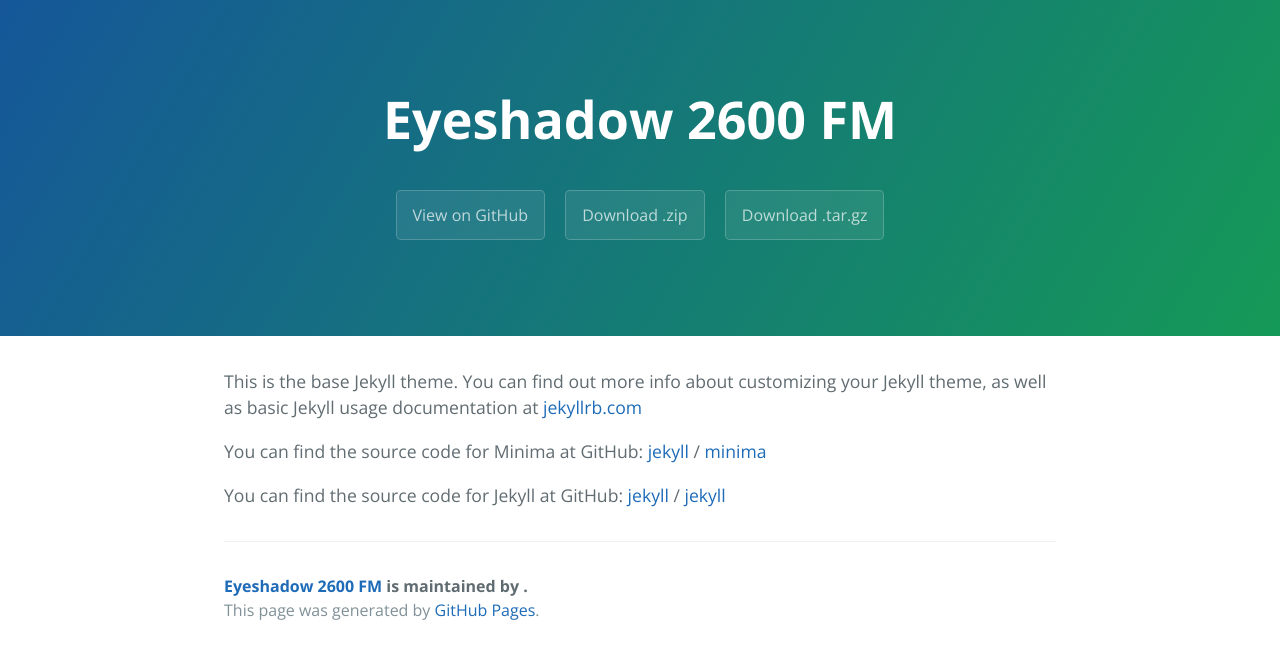
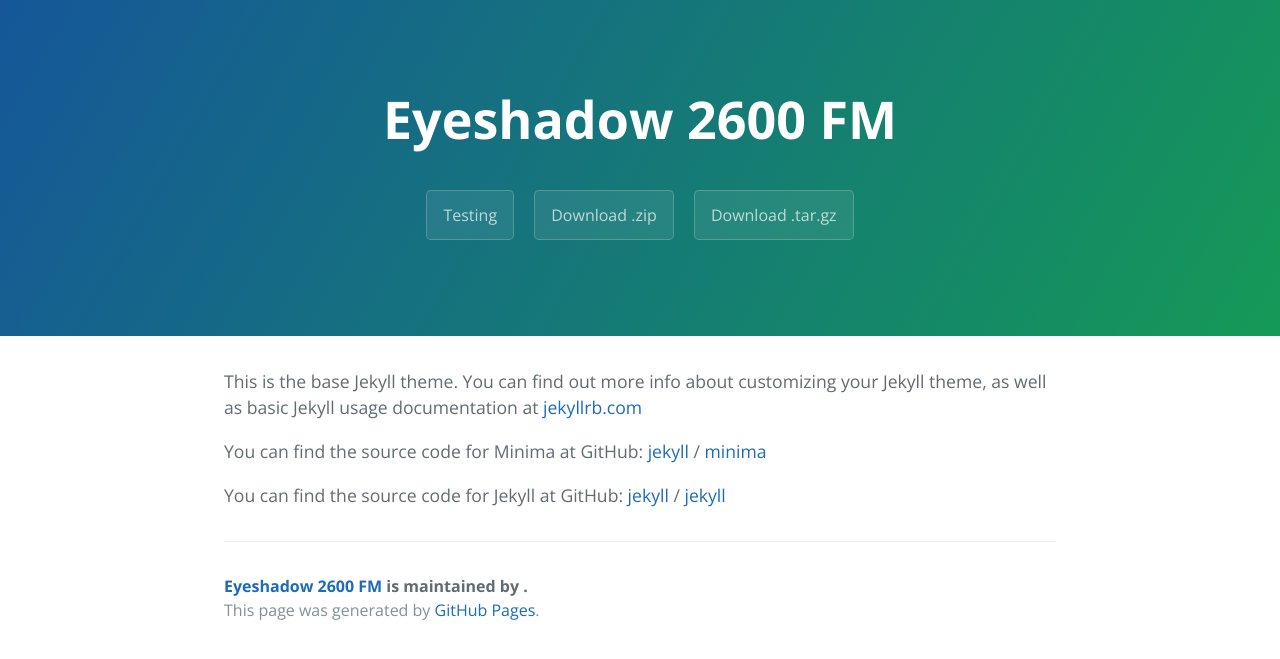
Before and after one commit to mskavanagh/mskavanagh.github.io, a Jekyll site: the page built from about.md, in a window 1280 px wide. Shown: the top 659 px of the page. Built offline with Jekyll 4.4.1, drawn with Linux system fonts in a browser that asks for light colours.

Commit message:
Update page-header.html

```diff
--- a/_includes/page-header.html
+++ b/_includes/page-header.html
@@ -1,7 +1,7 @@
 <section class="page-header">
   <h1 class="project-name">{{ site.title }}</h1>
   <h2 class="project-tagline">{{ site.tagline }}</h2>
-  <a href="#" class="btn">View on GitHub</a>
+  <a href="#" class="btn">Testing</a>
   <a href="#" class="btn">Download .zip</a>
   <a href="#" class="btn">Download .tar.gz</a>
 </section>
```
